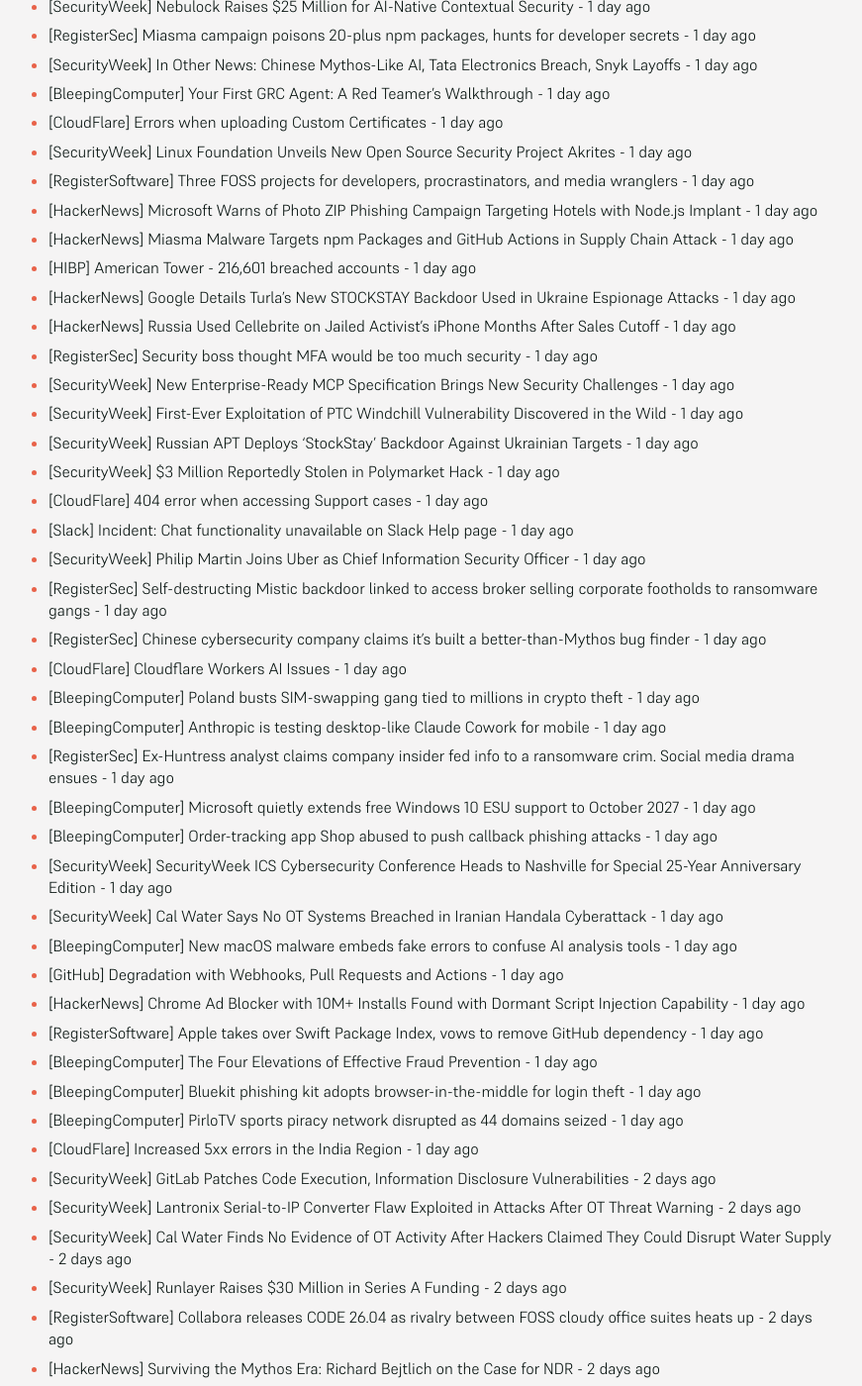
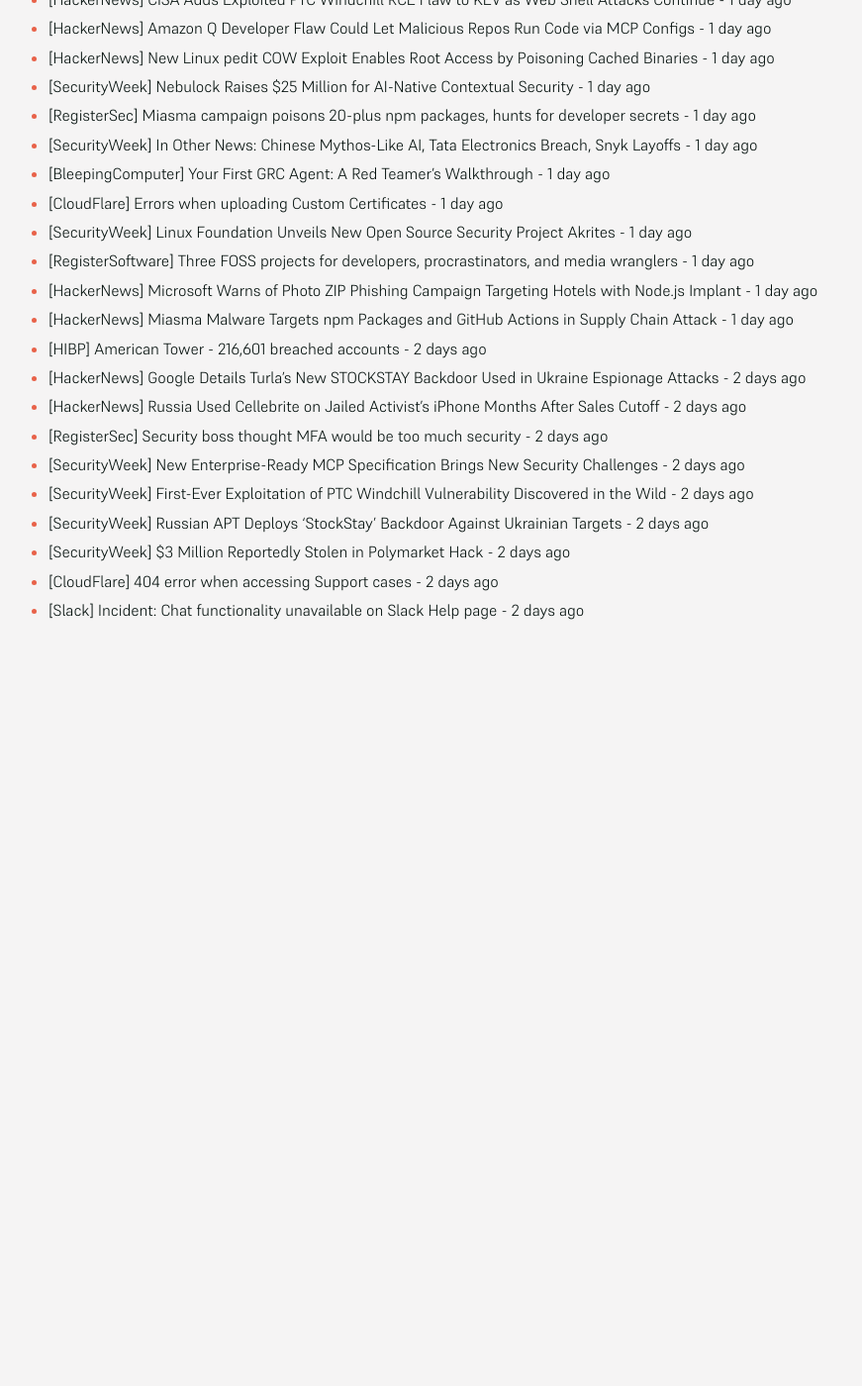
Before and after one commit to SecOpsNews/news, a Jekyll site: the page built from index.md, in a window 1280 px wide and 1400 px high, scrolled down 919 px. Shown: the whole window at 99% size, without its empty margins (215-1086 px from the left). Built offline with Jekyll 4.4.1, drawn with Linux system fonts in a browser that asks for light colours; after the commit the page ends 1634 px from its top, so only the background shows below that; some of the changed text lies outside the part shown.

Commit message:
New Feed

```diff
--- a/index.md
+++ b/index.md
@@ -39,44 +41,16 @@ description: Latest Updates
 - [RegisterSoftware] Three FOSS projects for developers, procrastinators, and media wranglers - 1 day ago
 - [HackerNews] Microsoft Warns of Photo ZIP Phishing Campaign Targeting Hotels with Node.js Implant - 1 day ago
 - [HackerNews] Miasma Malware Targets npm Packages and GitHub Actions in Supply Chain Attack - 1 day ago
-- [HIBP] American Tower - 216,601 breached accounts - 1 day ago
-- [HackerNews] Google Details Turla's New STOCKSTAY Backdoor Used in Ukraine Espionage Attacks - 1 day ago
-- [HackerNews] Russia Used Cellebrite on Jailed Activist's iPhone Months After Sales Cutoff - 1 day ago
-- [RegisterSec] Security boss thought MFA would be too much security - 1 day ago
-- [SecurityWeek] New Enterprise-Ready MCP Specification Brings New Security Challenges - 1 day ago
-- [SecurityWeek] First-Ever Exploitation of PTC Windchill Vulnerability Discovered in the Wild - 1 day ago
-- [SecurityWeek] Russian APT Deploys ‘StockStay’ Backdoor Against Ukrainian Targets - 1 day ago
-- [SecurityWeek] $3 Million Reportedly Stolen in Polymarket Hack - 1 day ago
-- [CloudFlare] 404 error when accessing Support cases - 1 day ago
-- [Slack] Incident: Chat functionality unavailable on Slack Help page - 1 day ago
-- [SecurityWeek] Philip Martin Joins Uber as Chief Information Security Officer - 1 day ago
-- [RegisterSec] Self-destructing Mistic backdoor linked to access broker selling corporate footholds to ransomware gangs - 1 day ago
-- [RegisterSec] Chinese cybersecurity company claims it’s built a better-than-Mythos bug finder - 1 day ago
-- [CloudFlare] Cloudflare Workers AI Issues - 1 day ago
-- [BleepingComputer] Poland busts SIM-swapping gang tied to millions in crypto theft - 1 day ago
-- [BleepingComputer] Anthropic is testing desktop-like Claude Cowork for mobile - 1 day ago
-- [RegisterSec] Ex-Huntress analyst claims company insider fed info to a ransomware crim. Social media drama ensues - 1 day ago
-- [BleepingComputer] Microsoft quietly extends free Windows 10 ESU support to October 2027 - 1 day ago
-- [BleepingComputer] Order-tracking app Shop abused to push callback phishing attacks - 1 day ago
-- [SecurityWeek] SecurityWeek ICS Cybersecurity Conference Heads to Nashville for Special 25-Year Anniversary Edition - 1 day ago
-- [SecurityWeek] Cal Water Says No OT Systems Breached in Iranian Handala Cyberattack - 1 day ago
-- [BleepingComputer] New macOS malware embeds fake errors to confuse AI analysis tools - 1 day ago
-- [GitHub] Degradation with Webhooks, Pull Requests and Actions - 1 day ago
-- [HackerNews] Chrome Ad Blocker with 10M+ Installs Found with Dormant Script Injection Capability - 1 day ago
-- [RegisterSoftware] Apple takes over Swift Package Index, vows to remove  GitHub dependency - 1 day ago
-- [BleepingComputer] The Four Elevations of Effective Fraud Prevention - 1 day ago
-- [BleepingComputer] Bluekit phishing kit adopts browser-in-the-middle for login theft - 1 day ago
-- [BleepingComputer] PirloTV sports piracy network disrupted as 44 domains seized - 1 day ago
-- [CloudFlare] Increased 5xx errors in the India Region - 1 day ago
-- [SecurityWeek] GitLab Patches Code Execution, Information Disclosure Vulnerabilities - 2 days ago
-- [SecurityWeek] Lantronix Serial-to-IP Converter Flaw Exploited in Attacks After OT Threat Warning - 2 days ago
-- [SecurityWeek] Cal Water Finds No Evidence of OT Activity After Hackers Claimed They Could Disrupt Water Supply - 2 days ago
-- [SecurityWeek] Runlayer Raises $30 Million in Series A Funding - 2 days ago
-- [RegisterSoftware] Collabora releases CODE 26.04 as rivalry between FOSS cloudy office suites heats up - 2 days ago
-- [HackerNews] Surviving the Mythos Era: Richard Bejtlich on the Case for NDR - 2 days ago
-- [BleepingComputer] Webinar: Why account takeovers remain one of the hardest threats to stop - 2 days ago
-- [HackerNews] ThreatsDay Bulletin: Smart TV Proxyware, 24-Year curl Bug, AI Crime Forums + 13 More Stories - 2 days ago
-- [CloudFlare] Workers KV errors via REST API - 2 days ago
+- [HIBP] American Tower - 216,601 breached accounts - 2 days ago
+- [HackerNews] Google Details Turla's New STOCKSTAY Backdoor Used in Ukraine Espionage Attacks - 2 days ago
+- [HackerNews] Russia Used Cellebrite on Jailed Activist's iPhone Months After Sales Cutoff - 2 days ago
+- [RegisterSec] Security boss thought MFA would be too much security - 2 days ago
+- [SecurityWeek] New Enterprise-Ready MCP Specification Brings New Security Challenges - 2 days ago
+- [SecurityWeek] First-Ever Exploitation of PTC Windchill Vulnerability Discovered in the Wild - 2 days ago
+- [SecurityWeek] Russian APT Deploys ‘StockStay’ Backdoor Against Ukrainian Targets - 2 days ago
+- [SecurityWeek] $3 Million Reportedly Stolen in Polymarket Hack - 2 days ago
+- [CloudFlare] 404 error when accessing Support cases - 2 days ago
+- [Slack] Incident: Chat functionality unavailable on Slack Help page - 2 days ago
 
 
 <!-- SecOps end -->
```
Also changed, not shown: other parts of index.md (+17 -15 lines).
